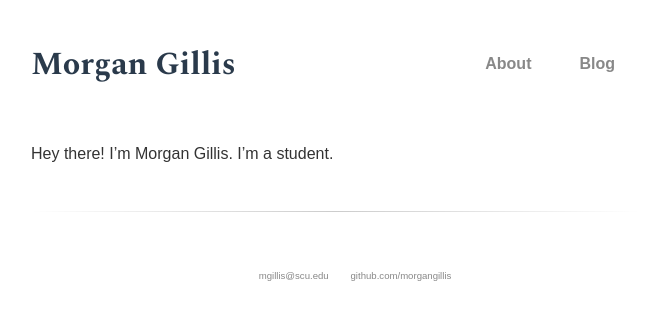
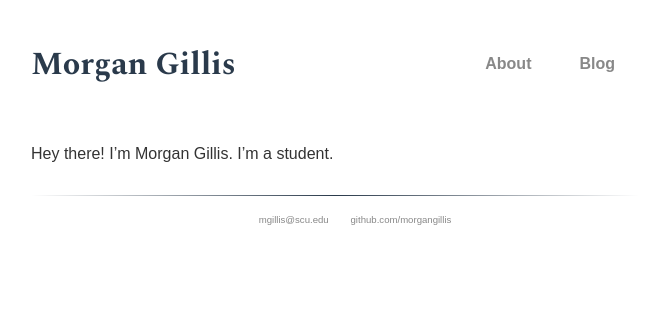
Before and after one commit to morgangillis/morgangillis.github.io, a Jekyll site: the page built from index.md, in a window 1280 px wide. Shown: the top 320 px of the page, without its empty margins (305-957 px from the left). Built offline with Jekyll 4.4.1, drawn with Linux system fonts in a browser that asks for light colours; some web fonts are replaced.

Commit message:
Update footer.scss

```diff
--- a/_sass/footer.scss
+++ b/_sass/footer.scss
@@ -4,12 +4,12 @@
     hr {
       border: none;
       height: 1px;
-      margin: 3em 0;
-      // background-image: linear-gradient(to right, transparent, #2a3a4b, transparent);
-      background-image: -webkit-linear-gradient(left, #fff, #ccc, #fff);
-      background-image: -moz-linear-gradient(left, #fff, #ccc, #fff);
-      background-image: -ms-linear-gradient(left, #fff, #ccc, #fff);
-      background-image: -o-linear-gradient(left, #fff, #ccc, #fff);
+      // margin: 2em 0;
+      background-image: linear-gradient(to right, transparent, #2a3a4b, transparent);
+      // background-image: -webkit-linear-gradient(left, #fff, #ccc, #fff);
+      // background-image: -moz-linear-gradient(left, #fff, #ccc, #fff);
+      // background-image: -ms-linear-gradient(left, #fff, #ccc, #fff);
+      // background-image: -o-linear-gradient(left, #fff, #ccc, #fff);
     }
     ul {
       font-family: 'Inter UI', sans-serif;
```
